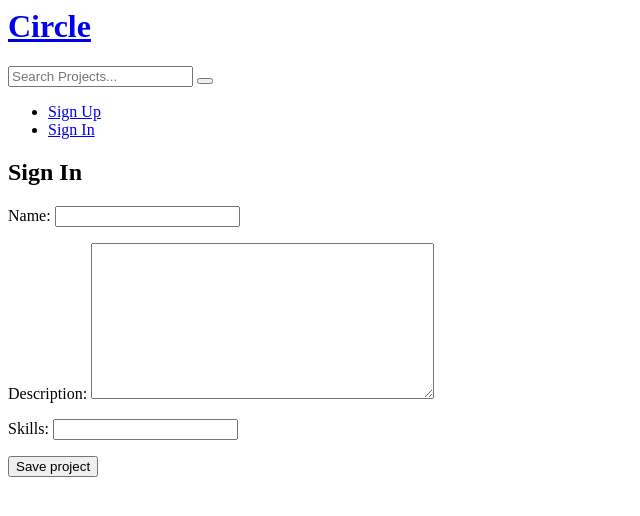
After one commit to Hoessein/social-league-builder, a Django app: page /profile/create_project in a window 1280 px wide. The commit adds this page. Shown: the top 516 px of the page, without its empty margins (0-640 px from the left). Run offline with Django 3.2, Linux system fonts and the light colour scheme.

Commit message:
able to create a project

```diff
--- a/team_builder/user_profile/forms.py
+++ b/team_builder/user_profile/forms.py
@@ -3,7 +3,7 @@ from django.contrib.auth import get_user_model
 from django.contrib.auth.models import User
 from django.contrib.auth.forms import UserChangeForm
 
-from .models import Profile, Skill
+from .models import Profile, Skill, Project
 
 
 class EditProfileForm(forms.ModelForm):
@@ -26,3 +26,8 @@ class SkillProfileForm(forms.ModelForm):
     class Meta:
         model = Skill
         fields = ("name",)
+
+class CreateProjectForm(forms.ModelForm):
+    class Meta:
+        model =  Project
+        fields = ("name", "description", "skills")
--- a/team_builder/user_profile/models.py
+++ b/team_builder/user_profile/models.py
@@ -30,3 +30,11 @@ class Profile(models.Model):
 class Skill(models.Model):
     name = models.CharField(max_length=255)
     user = models.ForeignKey(settings.AUTH_USER_MODEL, on_delete=models.CASCADE, null=True, unique=False)
+
+
+class Project(models.Model):
+    owner = models.ForeignKey(settings.AUTH_USER_MODEL, on_delete=models.CASCADE, null=True, unique=False)
+    description = models.TextField(max_length=300)
+    name = models.CharField(max_length=100)
+    skills = models.CharField(max_length=100)
+    # positions = models.ManyToManyField('Postition', blank=True)
--- /dev/null
+++ b/team_builder/user_profile/templates/user_profile/create_project.html
@@ -0,0 +1,17 @@
+{% extends 'layout.html' %}
+
+{% block body_content %}
+
+  <div class="bounds">
+    <div class="grid-30 centered">
+      <h2>Sign In</h2>
+      <form method="POST">
+        {% csrf_token %}
+        {{ create_project_form.as_p }}
+        <input type="submit" class="button-primary" value="Save project">
+        <!--<a class="button" href="{% url 'accounts:signup' %}">Sign Up</a>-->
+      </form>
+    </div>
+  </div>
+
+{% endblock body_content %}
--- a/team_builder/user_profile/templates/user_profile/profile.html
+++ b/team_builder/user_profile/templates/user_profile/profile.html
@@ -84,6 +84,8 @@
 
       <div class="circle--secondary--module">
         <h4>My Projects</h4>
+        <a class="button icon-on-left" href="{% url 'profile:create_project'  %}">Create Project</a>
+
         <ul class="circle--link--list">
           <li><a>Project 1</a></li>
           <li><a>Project 2</a></li>
--- a/team_builder/user_profile/urls.py
+++ b/team_builder/user_profile/urls.py
@@ -9,5 +9,6 @@ urlpatterns = [
 
     path('', views.MyProfileView.as_view(), name='my_profile'),
     path('edit/', views.profile_edit, name='profile-update'),
+    path('create_project', views.create_project, name='create_project'),
 
-]  + static(settings.MEDIA_URL, document_root=settings.MEDIA_ROOT)
+    ] + static(settings.MEDIA_URL, document_root=settings.MEDIA_ROOT)
--- a/team_builder/user_profile/views.py
+++ b/team_builder/user_profile/views.py
@@ -51,3 +51,22 @@ class MyProfileView(DetailView):
         context = super().get_context_data(**kwargs)
         context['skill'] = Skill.objects.all().filter(user_id=self.request.user)
         return context
+
+
+def create_project(request):
+    if request.method == 'POST':
+        create_project_form = forms.CreateProjectForm(request.POST,)
+
+        if create_project_form.is_valid():
+            create_project_form.save()
+            return redirect('profile:my_profile')
+
+    else:
+        create_project_form = forms.CreateProjectForm()
+
+
+    return render(request,
+                  'user_profile/create_project.html',
+                  {'create_project_form': create_project_form,
+                   }
+                  )
```
